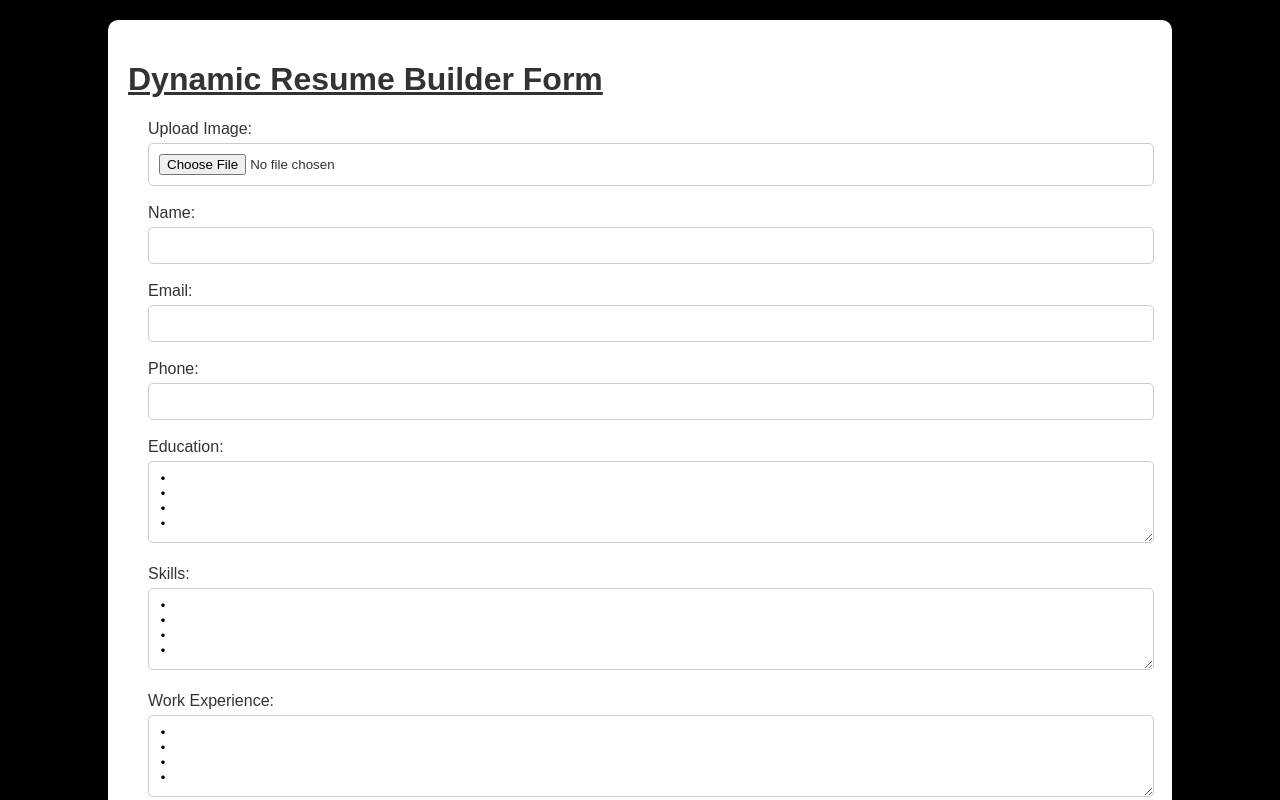
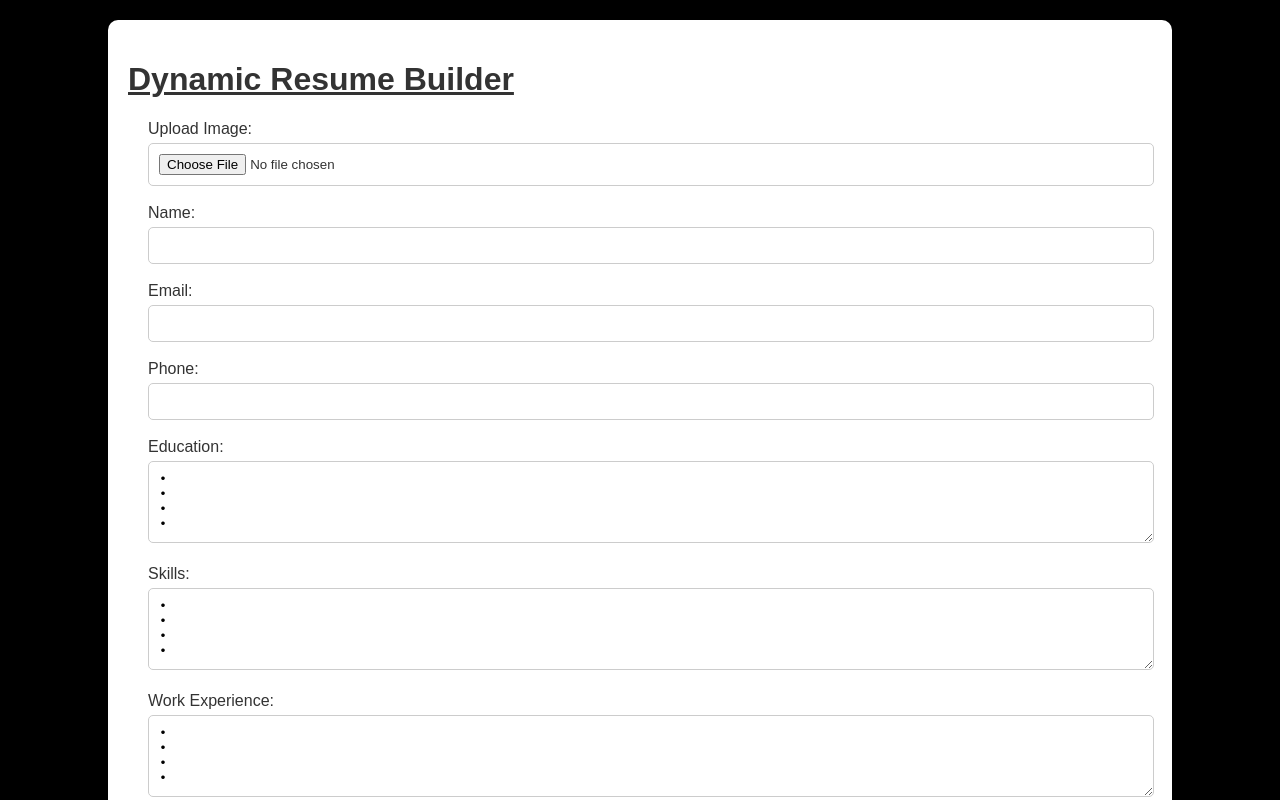
Before and after one commit to azmataliakbar/Main-Dynamic-Resume-Form, a plain HTML site: page index.html in a window 1280 px wide. Shown: the top 800 px of the page. Drawn offline with Linux system fonts and the light colour scheme.

Commit message:
corrected text

```diff
--- a/index.html
+++ b/index.html
@@ -3,13 +3,13 @@
 <head>
   <meta charset="UTF-8" />
   <meta name="viewport" content="width=device-width, initial-scale=1.0" />
-  <title>Dynamic Resume Builder</title>
+  <title>Dynamic Resume Builder Form</title>
   <link rel="stylesheet" href="style.css">
 </head>
 
 <body>
   <div class="container">
-    <h1><u>Dynamic Resume Builder Form</u></h1>
+    <h1><u>Dynamic Resume Builder</u></h1>
 
     <div class="my-image" id="displayImageContainer">
       <img
```
